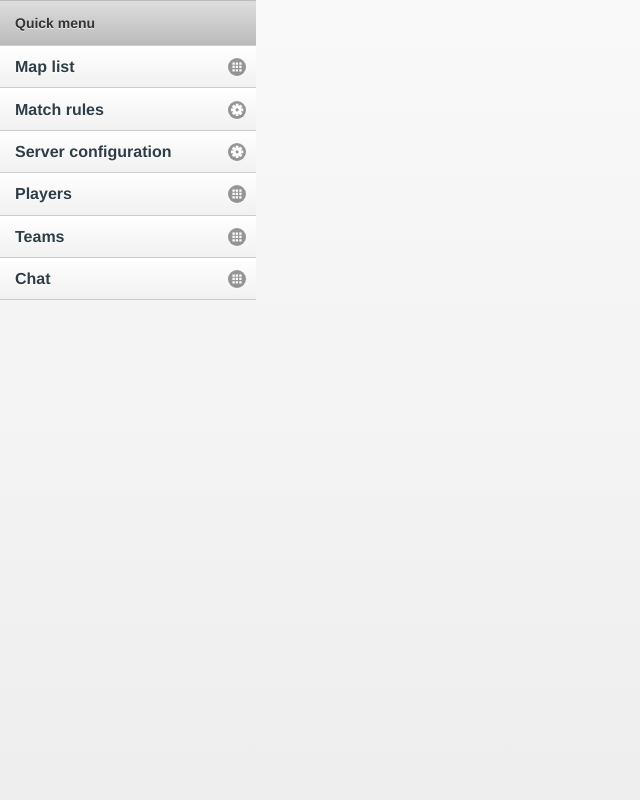
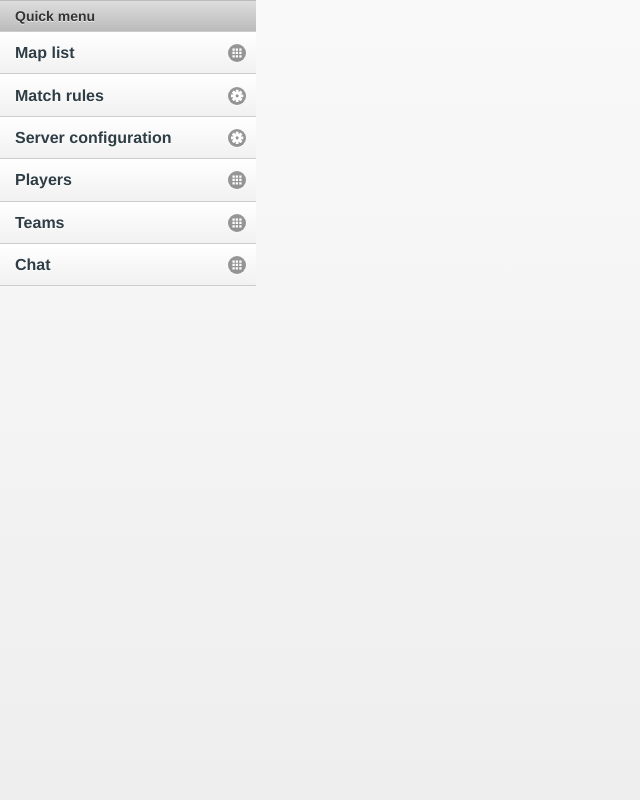
Before and after one commit to maniaplanet/dedicated-manager, a PHP site: template ressources/DedicatedManager/Views/Edit/Navigation.php in a window 1280 px wide. Shown: the whole page, without its empty margins (0-640 px from the left). Run offline with PHP 8.4, Linux system fonts and the light colour scheme; the template is opened without the code that fills it, so the values that code supplies are empty.

Commit message:
Deleting an unwanted css rule
git-svn-id: http://maniaplanet-dedicated-manager.googlecode.com/svn/trunk@68 7f24f777-0cea-ae19-a2bf-98aad5406375

```diff
--- a/www/media/css/navigation.css
+++ b/www/media/css/navigation.css
@@ -70,11 +70,6 @@
 		margin: 0;
 		padding: 0;
 	}
-
-	.content-secondary .ui-li-divider {
-		padding-top: 1em;
-		padding-bottom: 1em;
-	}
 }
 
 @media all and (min-width: 750px){
```
